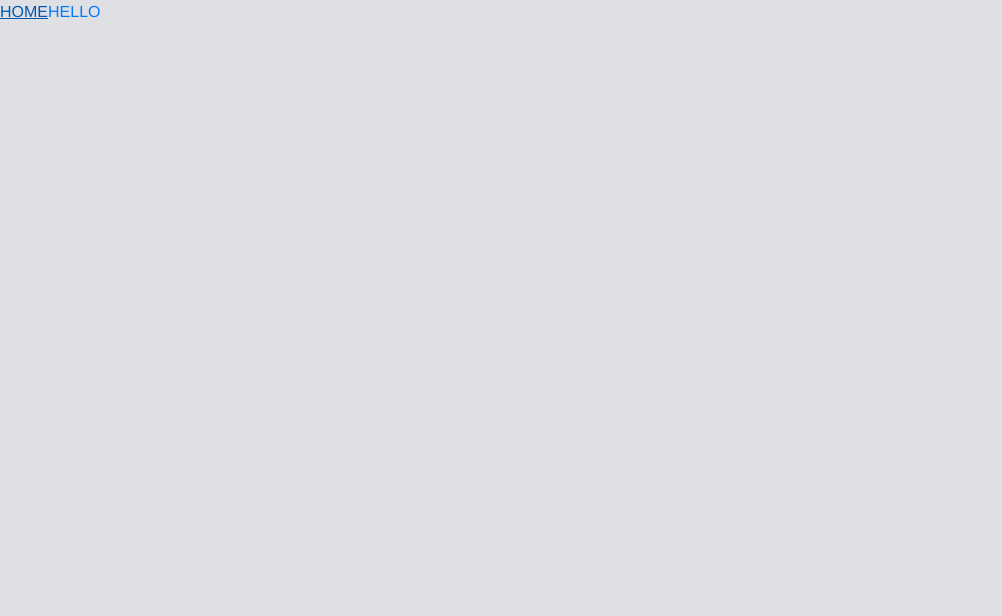
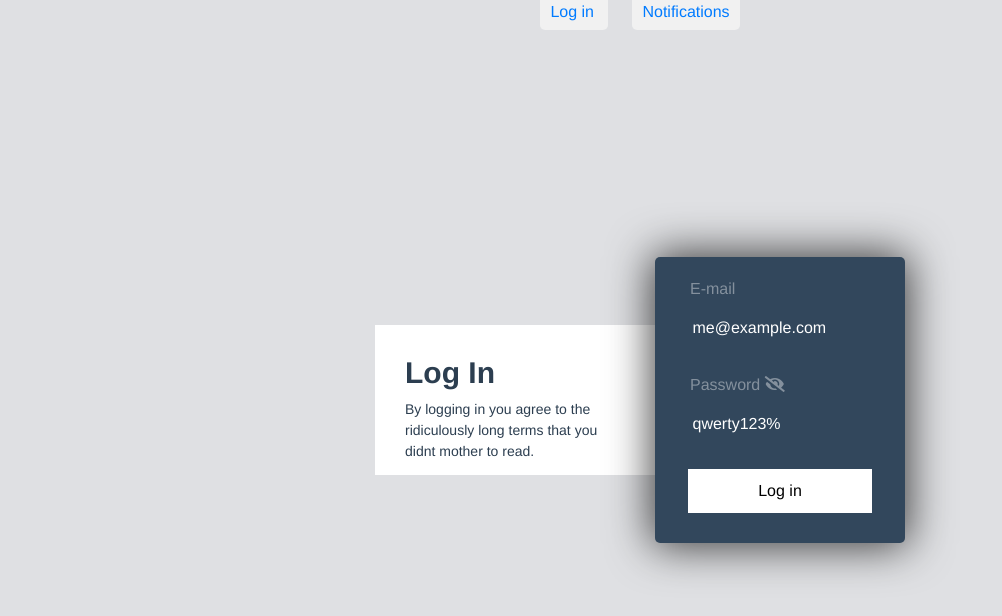
Before and after one commit to veljkoilic/exercise-app, a Vue app: page /#/login in a window 1280 px wide. Before the commit this address led to /#/notifications. Shown: the top 616 px of the page, without its empty margins (0-1002 px from the left). Built offline with nearby package versions, Linux system fonts and the light colour scheme.

Commit message:
Router is fixed and incomplete notifications component is added

```diff
--- a/package.json
+++ b/package.json
@@ -8,6 +8,7 @@
     "lint": "vue-cli-service lint"
   },
   "dependencies": {
+    "axios": "^0.18.0",
     "bootstrap-vue": "^2.0.0-rc.11",
     "jquery": "^3.3.1",
     "vue": "^2.5.16"
--- a/public/index.html
+++ b/public/index.html
@@ -18,5 +18,7 @@
 
     </div>
     <!-- built files will be auto injected -->
+    <script src="https://unpkg.com/axios/dist/axios.min.js"></script>
+
   </body>
 </html>
--- a/routes.js
+++ b/routes.js
@@ -1,21 +1,11 @@
 import VueRouter from 'vue-router';
 
-let routes = [
-
-    {
-        path: '#/',
-        component: require('./src/components/login.vue')
-
-    },
-    {
-        path: '#/hello',
-        component: require('./src/components/HelloWorld.vue')
-
-    }
-
-];
-
+import notifications from './src/components/notifications.vue';
+import login from './src/components/login.vue';
 
 export default new VueRouter({
-    routes
+    routes: [
+      { path: '/login', component: login },
+      { path: '/notifications', component: notifications }
+    ]
 });
--- a/src/App.vue
+++ b/src/App.vue
@@ -1,21 +1,24 @@
 <template>
   <div id="app">
-    <router-link to="/">HOME</router-link>
-    <router-link to="/hello">HELLO</router-link>
+    <router-link to="/login">Log in </router-link>
+    <router-link to="/notifications">Notifications</router-link>
     <router-view></router-view>
+  </div>
 
-  </div>
 </template>
 
 <script>
 import HelloWorld from './components/HelloWorld.vue'
 import login from './components/login.vue'
+import notifications from './components/notifications.vue'
+
 
 export default {
   name: 'app',
   components: {
     HelloWorld,
-    login
+    login,
+    notifications
   }
 }
 </script>
@@ -28,9 +31,24 @@ export default {
   -moz-osx-font-smoothing: grayscale;
   text-align: center;
   color: #2c3e50;
-  display: flex;
   widows: 100vw;
   height: 100vh;
   background: #DFE0E3;
+  a{
+
+    background: #f1f1f1;
+    padding: 10px;
+    margin: 12px;
+    border-radius: 5px;
+    &:hover{
+      background: darken($color: #f1f1f1, $amount: 10);
+      text-decoration: none;
+    }
+  }
+  .login{
+    position: absolute;
+    top: 50%;
+    transform: translateY(-50%);
+  }
 }
 </style>
--- a/src/components/login.vue
+++ b/src/components/login.vue
@@ -1,15 +1,39 @@
 <template>
-<div class="wrap container-fluid d-flex align-items-center justify-content-center">
+<div class=" login wrap container-fluid d-flex align-items-center justify-content-center">
     <div class="loginDisplay ">
         <h1>{{this.title}}</h1>
         <p>{{this.message}}</p>
     </div>
-    <form class="container" action="https://www.google.com">
+    <form class="container" action="">
         <label  for="email" class="col-sm-12 ">E-mail</label>
-        <input  required placeholder="me@example.com" name="email" id="email" class="col-sm-10 offset-sm-1" type="email">
-        <label for="password" class="col-sm-12 ">Password <i @click="showPassword" v-bind:class="[show ? activeClass : active, errorClass]" class="fa"></i></label>
 
-        <input required value="qwerty123%%" name="password" id="password" class="col-sm-10 offset-sm-1" type="password">
+        <input
+        required
+        placeholder="me@example.com"
+        name="email"
+        id="email"
+        class="form-control col-sm-10 offset-sm-1"
+        type="type"
+        v-model="email"
+        @blur="verifyEmail"
+        @focus="resetErrors"
+        >
+
+        <p>{{emailError}}</p>
+        <label for="password" class="col-sm-12 ">Password <i @click="showPassword" v-bind:class="[show ? show : active, errorClass]" class="fa"></i></label>
+
+        <input
+        required
+        placeholder="qwerty123%"
+        name="password"
+        id="password"
+        class="form-control col-sm-10 offset-sm-1"
+        :type="type"
+        v-model="password"
+        @blur="verifyPassword"
+        >
+
+        <p>{{passwordError}}</p>
 
         <button class="logInButton">Log in</button>
 
@@ -23,26 +47,56 @@ export default {
   props: {
 
   },
+  computed:{
+
+  },
   methods:{
       showPassword(){
               if(this.show === false){
-                  this.show = true;
-                  document.getElementById('password').setAttribute('type', 'text');
+                this.show = true;
+                this.type = "text"
+
               }else{
-                  this.show = false;
-                  document.getElementById('password').setAttribute('type', 'password');
+                this.show = false;
+                this.type = "password"
+
               }
 
+      },
+      verifyEmail(){
+            var regEx = /^(([^<>()\[\]\\.,;:\s@"]+(\.[^<>()\[\]\\.,;:\s@"]+)*)|(".+"))@((\[[0-9]{1,3}\.[0-9]{1,3}\.[0-9]{1,3}\.[0-9]{1,3}\])|(([a-zA-Z\-0-9]+\.)+[a-zA-Z]{2,}))$/;
+            var result =  regEx.test(String(this.email).toLowerCase());
+            console.log(result);
+            result ?  this.emailError =  "" : this.emailError ="Please enter a valid E-mail";
+
+
+      },
+      verifyPassword(){
+            this.password === "" ?  this.passwordError =  "Please enter your password" : this.passwordError ="";
+
+
+      },
+      resetErrors(){
+          this.passwordError = "";
+          this.emailError = "";
       }
   },
   data(){
       return{
+          type: "password",
           show: false,
           active: "fa-eye-slash",
           errorClass: "fa-eye",
           title: "Log In",
-          message: "By logging in you agree to the ridiculously long terms that you didnt mother to read."
-      }
+          message: "By logging in you agree to the ridiculously long terms that you didnt mother to read.",
+          email: "",
+          password: "",
+          emailError: "",
+          passwordError: "",
+
+
+
+          }
   }
 }
 
@@ -104,6 +158,9 @@ export default {
                 margin:0;
                 padding: 0;
                 }
+                p{
+                    color: red;
+                }
     }
 
     input::placeholder{
--- /dev/null
+++ b/src/components/notifications.vue
@@ -0,0 +1,154 @@
+<template>
+<div class="notifications container-fluid">
+<button><i v-on:click="showNotifications" class="fas fa-bell"></i></button>
+<div class="notificationBox col-sm-6 offset-sm-3"  v-if="show" >
+  <div v-bind:key="notification" v-for="notification in notifications"  class="singleNotification" :class="{ seen: notification.seen}">
+    <div class="icon"><i class="fas" :class="notification.icon"></i></div>
+    <div class="message"><h3 v-text="notification.message"></h3></div>
+    <div class="time"><p>{{notification.time}}</p> </div>
+  </div>
+
+
+
+</div>
+</div>
+
+</template>
+
+<script>
+export default {
+  name: 'notifications',
+  props: {
+
+  },
+  computed:{
+
+  },
+  mounted(){
+    axios.get('https://api.myjson.com/bins/dsljq').then(response => this.notifications = response.data);
+  },
+  data(){
+    return{
+      notifications:[
+
+
+//
+//   {
+//     "time": 132626235324,
+//     "message": "This is the first message",
+//     "icon": "fa-check-circle",
+//     "seen": false
+//   },
+//   {
+//     "time": 132626235324,
+//     "message": "This is the second message",
+//     "icon": "fa-check-circle",
+//     "seen": false
+//   }
+//
+
+
+      ],
+      show: false
+
+
+    }
+  },
+  methods:{
+      FormatedDate(notification){
+        console.log(formattedTime);
+      var date = new Date(notification.time*1000);
+      // Hours part from the timestamp
+      var hours = date.getHours();
+      // Minutes part from the timestamp
+      var minutes = "0" + date.getMinutes();
+      // Seconds part from the timestamp
+      var seconds = "0" + date.getSeconds();
+
+      // Will display time in 10:30:23 format
+      var formattedTime = hours + ':' + minutes.substr(-2) + ':' + seconds.substr(-2);
+      var index = this.notifications.indexOf(notification);
+
+      this.notifications[index].time = formattedTime;
+    },
+    showNotifications(){
+        this.show ? this.show = false : this.show = true;
+        for(var i = 0; i < this.notifications.length; i+=1){
+          this.notifications[i].seen = true;
+          console.log(this.notifications[i].seen);
+        }
+    }
+
+  }
+}
+</script>
+
+<!-- Add "scoped" attribute to limit CSS to this component only -->
+<style  scoped lang='scss'>
+.notificationBox{
+  margin-top: 20px;
+  height: 500px;
+  background: #2D3142;
+  overflow-y: scroll;
+
+  -ms-overflow-style: none;  // IE 10+
+  overflow: -moz-scrollbars-none;  // Firefox
+  &::-webkit-scrollbar {
+  display: none;  // Safari and Chrome
+  }
+      .seen{
+      border: 2px solid red;
+    }
+
+  .singleNotification{
+    margin: 8px 0;
+    background: #4F5D75;
+    height: 100px;
+    display: flex;
+    flex-direction: flex-start;
+    justify-content: space-between;
+    align-items: center;
+    border-radius: 3px;
+
+    .message{
+      margin-left: 50px;
+      h3{
+        font-size: 20px;
+        color: #FFFFFF;
+      }
+    }
+    .icon{
+        margin-left: 10px;
+
+        i{
+          font-size: 40px;
+          color: #EF8354;
+        }
+
+      }
+
+      .time{
+        align-self: flex-end;
+
+      p{
+        color: rgba(255,255,255,0.2);
+        margin-right: 20px;
+      }
+    }
+  }
+
+
+}
+button{
+  margin-top: 100px;
+  background-color: lightgray;
+  border-radius: 4px;
+  border: none;
+  i{
+    color: #7a7a7a;
+    font-size: 30px;
+  }
+
+}
+
+</style>
--- a/src/main.js
+++ b/src/main.js
@@ -1,5 +1,8 @@
 import Vue from 'vue'
 import App from './App.vue'
+
+// Axios
+import Axios from 'axios'
 
 
 // Bootstrap
```
Also changed, not shown: 1 other file (tests, documents, lock files or other folders).
